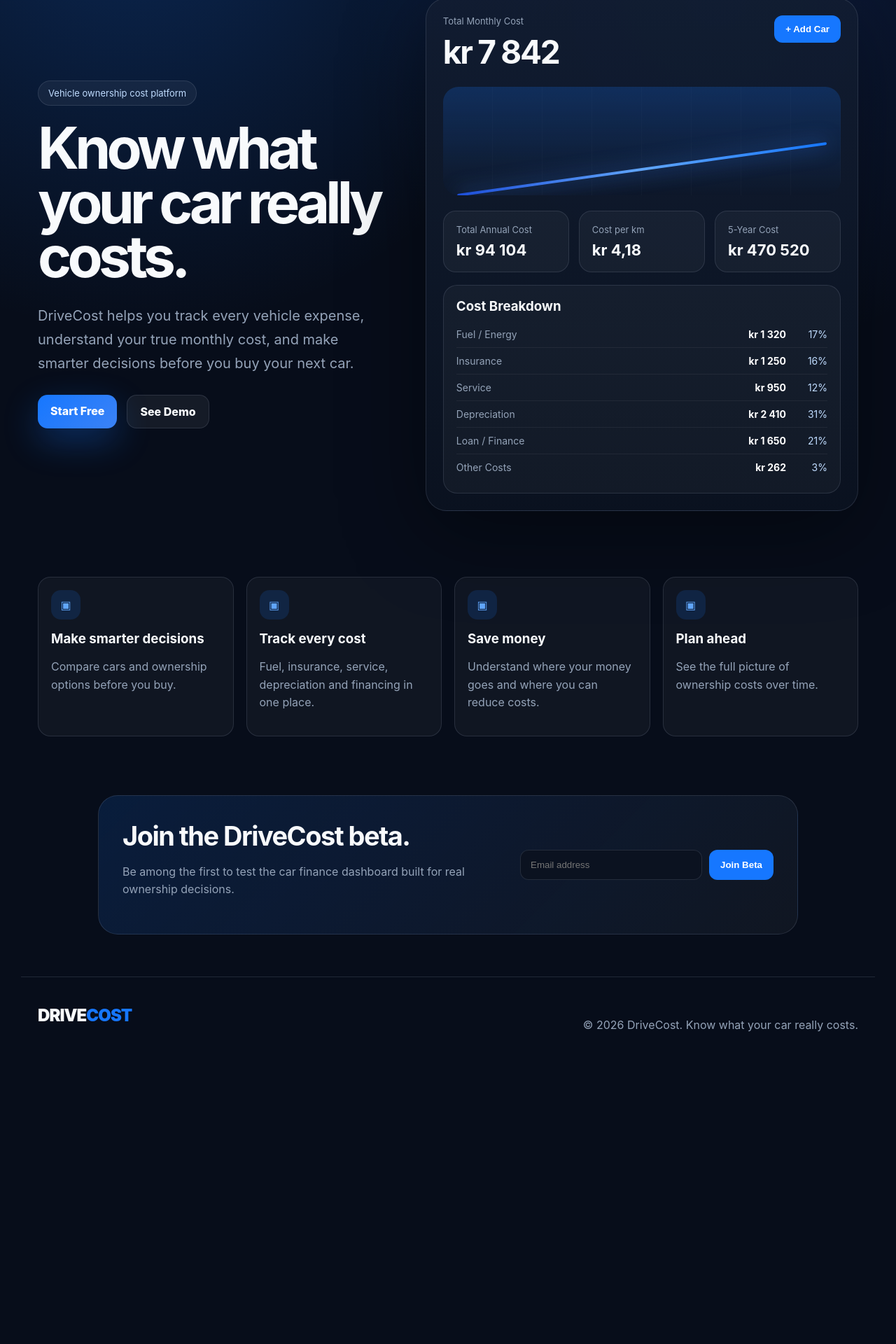
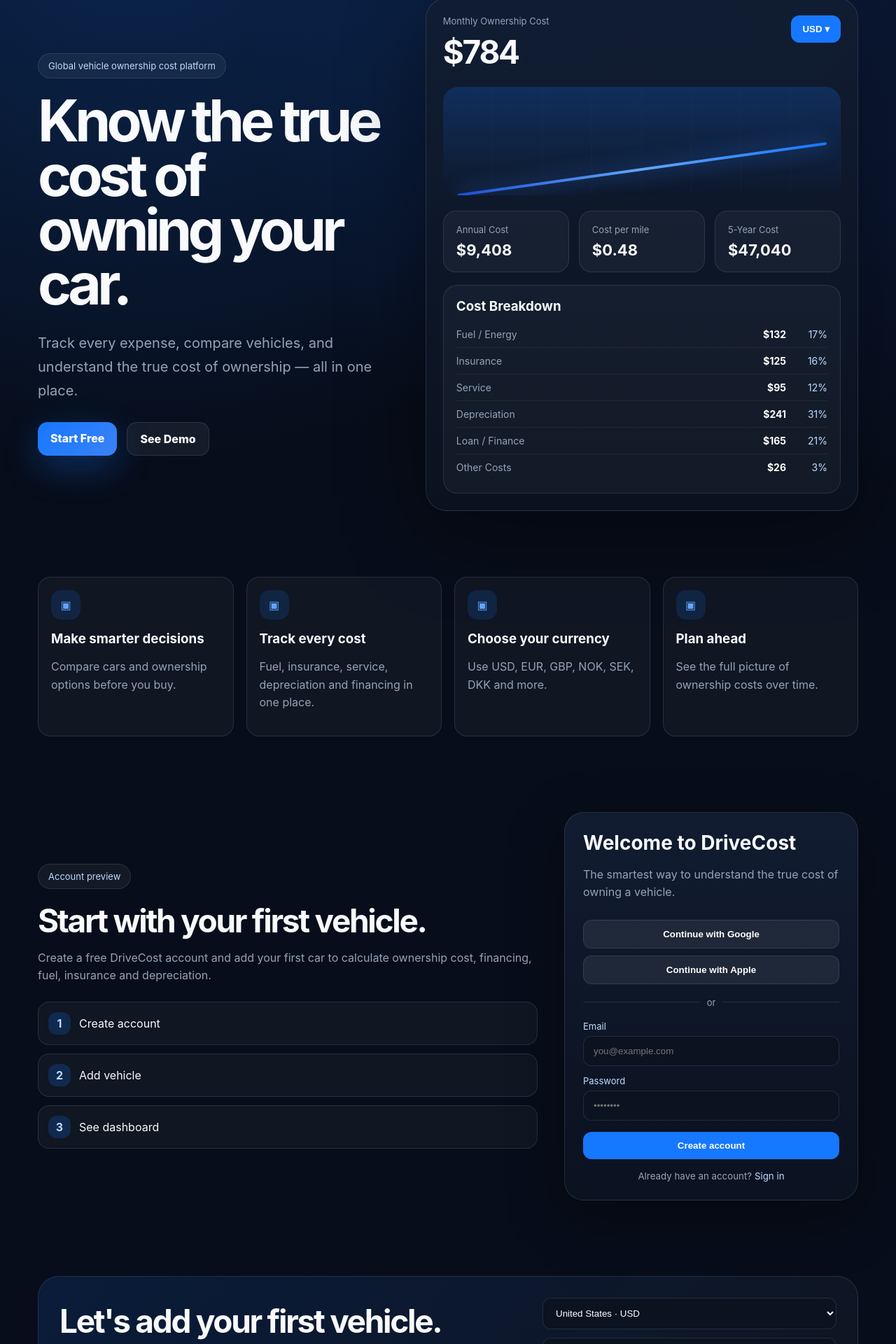
Before and after one commit to knutanders-drivecost/Drivecost-app, a Next.js app: page / in a window 1280 px wide. Shown: the part 175-2095 px from the top of the page at 70% size. Before the commit the page ends 1709 px from the top, so only its background shows below. Built offline with nearby package versions, Linux system fonts and the light colour scheme.

Commit message:
Add Drivecost Auth UI v1

```diff
--- a/app/layout.tsx
+++ b/app/layout.tsx
@@ -2,7 +2,7 @@
 import type { Metadata } from "next";
 
 export const metadata: Metadata = {
-  title: "DriveCost – Know what your car really costs",
+  title: "DriveCost – Know the true cost of owning your car",
   description: "Track vehicle ownership costs, compare cars and make smarter financial decisions."
 };
 
--- a/app/page.tsx
+++ b/app/page.tsx
@@ -1,16 +1,16 @@
 const costs = [
-  ["Fuel / Energy", "kr 1 320", "17%"],
-  ["Insurance", "kr 1 250", "16%"],
-  ["Service", "kr 950", "12%"],
-  ["Depreciation", "kr 2 410", "31%"],
-  ["Loan / Finance", "kr 1 650", "21%"],
-  ["Other Costs", "kr 262", "3%"]
+  ["Fuel / Energy", "$132", "17%"],
+  ["Insurance", "$125", "16%"],
+  ["Service", "$95", "12%"],
+  ["Depreciation", "$241", "31%"],
+  ["Loan / Finance", "$165", "21%"],
+  ["Other Costs", "$26", "3%"]
 ];
 
 const features = [
   ["Make smarter decisions", "Compare cars and ownership options before you buy."],
   ["Track every cost", "Fuel, insurance, service, depreciation and financing in one place."],
-  ["Save money", "Understand where your money goes and where you can reduce costs."],
+  ["Choose your currency", "Use USD, EUR, GBP, NOK, SEK, DKK and more."],
   ["Plan ahead", "See the full picture of ownership costs over time."]
 ];
 
@@ -22,21 +22,18 @@
         <div className="links">
           <a href="#features">Features</a>
           <a href="#preview">Dashboard</a>
-          <a href="#beta">Beta</a>
+          <a href="#auth">Sign in</a>
         </div>
-        <a className="navButton" href="#beta">Get Started</a>
+        <a className="navButton" href="#auth">Get Started</a>
       </nav>
 
       <section className="hero">
         <div className="heroText">
-          <div className="eyebrow">Vehicle ownership cost platform</div>
-          <h1>Know what your car really costs.</h1>
-          <p>
-            DriveCost helps you track every vehicle expense, understand your true monthly cost,
-            and make smarter decisions before you buy your next car.
-          </p>
+          <div className="eyebrow">Global vehicle ownership cost platform</div>
+          <h1>Know the true cost of owning your car.</h1>
+          <p>Track every expense, compare vehicles, and understand the true cost of ownership — all in one place.</p>
           <div className="buttons">
-            <a className="primary" href="#beta">Start Free</a>
+            <a className="primary" href="#auth">Start Free</a>
             <a className="secondary" href="#preview">See Demo</a>
           </div>
         </div>
@@ -44,20 +41,18 @@
         <div className="dashboard" id="preview">
           <div className="dashHeader">
             <div>
-              <p>Total Monthly Cost</p>
-              <h2>kr 7 842</h2>
+              <p>Monthly Ownership Cost</p>
+              <h2>$784</h2>
             </div>
-            <button>+ Add Car</button>
+            <button>USD ▾</button>
           </div>
 
-          <div className="chart">
-            <div className="line"></div>
-          </div>
+          <div className="chart"><div className="line"></div></div>
 
           <div className="metrics">
-            <div><p>Total Annual Cost</p><strong>kr 94 104</strong></div>
-            <div><p>Cost per km</p><strong>kr 4,18</strong></div>
-            <div><p>5-Year Cost</p><strong>kr 470 520</strong></div>
+            <div><p>Annual Cost</p><strong>$9,408</strong></div>
+            <div><p>Cost per mile</p><strong>$0.48</strong></div>
+            <div><p>5-Year Cost</p><strong>$47,040</strong></div>
           </div>
 
           <div className="breakdown">
@@ -83,20 +78,61 @@
         ))}
       </section>
 
-      <section className="beta" id="beta">
-        <div>
-          <h2>Join the DriveCost beta.</h2>
-          <p>Be among the first to test the car finance dashboard built for real ownership decisions.</p>
+      <section className="authSection" id="auth">
+        <div className="authCopy">
+          <div className="eyebrow">Account preview</div>
+          <h2>Start with your first vehicle.</h2>
+          <p>Create a free DriveCost account and add your first car to calculate ownership cost, financing, fuel, insurance and depreciation.</p>
+          <div className="miniFlow">
+            <div><strong>1</strong><span>Create account</span></div>
+            <div><strong>2</strong><span>Add vehicle</span></div>
+            <div><strong>3</strong><span>See dashboard</span></div>
+          </div>
         </div>
-        <form>
-          <input placeholder="Email address" />
-          <button type="button">Join Beta</button>
-        </form>
+
+        <div className="authCard">
+          <h3>Welcome to DriveCost</h3>
+          <p>The smartest way to understand the true cost of owning a vehicle.</p>
+
+          <button className="oauth">Continue with Google</button>
+          <button className="oauth">Continue with Apple</button>
+
+          <div className="divider"><span></span><em>or</em><span></span></div>
+
+          <label>Email</label>
+          <input placeholder="you@example.com" />
+          <label>Password</label>
+          <input placeholder="••••••••" type="password" />
+
+          <button className="create">Create account</button>
+          <small>Already have an account? <a href="#">Sign in</a></small>
+        </div>
+      </section>
+
+      <section className="vehicleOnboarding">
+        <div className="vehicleCard">
+          <div>
+            <h2>Let's add your first vehicle.</h2>
+            <p>Choose country and currency, then add a registration number or enter vehicle details manually.</p>
+          </div>
+          <div className="vehicleForm">
+            <select>
+              <option>United States · USD</option>
+              <option>Norway · NOK</option>
+              <option>United Kingdom · GBP</option>
+              <option>European Union · EUR</option>
+              <option>Sweden · SEK</option>
+              <option>Denmark · DKK</option>
+            </select>
+            <input placeholder="Registration number or VIN" />
+            <button>Add Vehicle</button>
+          </div>
+        </div>
       </section>
 
       <footer>
         <div className="brand">DRIVE<span>COST</span></div>
-        <p>© 2026 DriveCost. Know what your car really costs.</p>
+        <p>© 2026 DriveCost. Know the true cost of owning your car.</p>
       </footer>
     </main>
   );
```
Also changed, not shown: app/globals.css, 1 other file (tests, documents, lock files or other folders).
